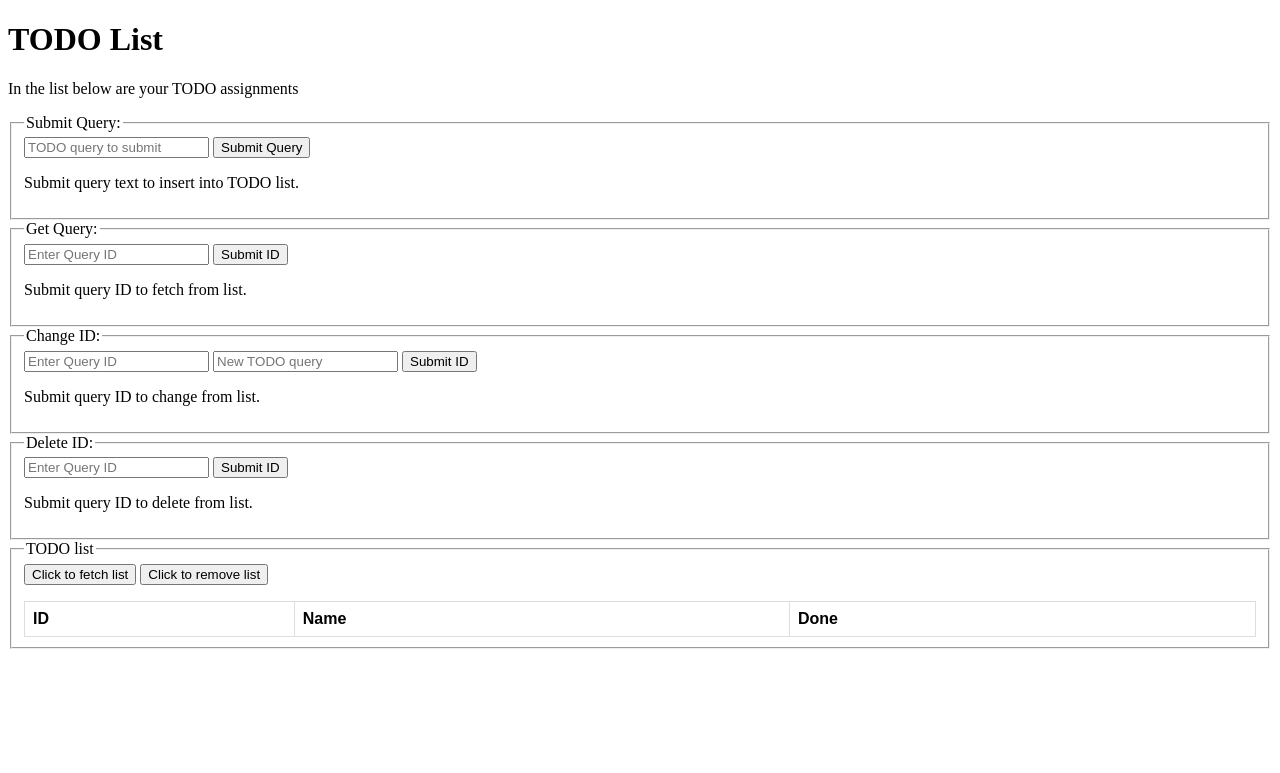
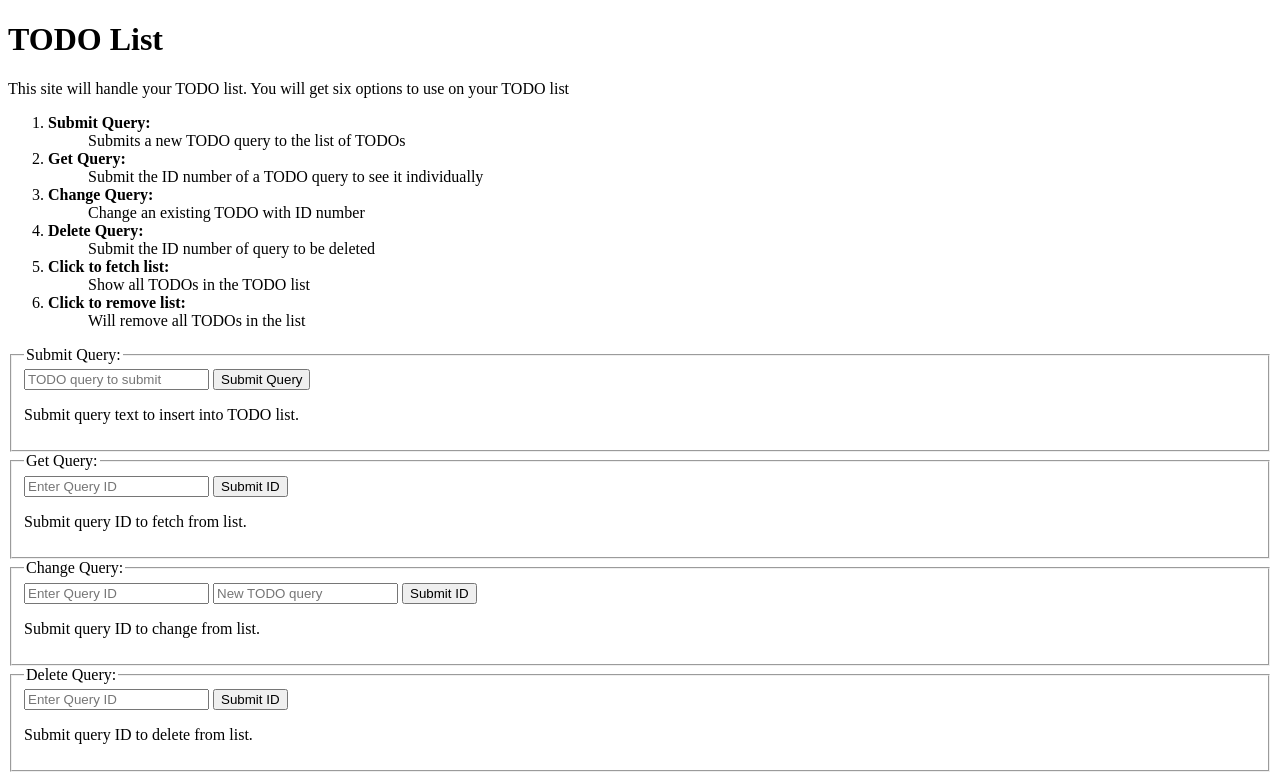
Before and after one commit to Kraknes/INF-2300, a Flask app: page / in a window 1280 px wide. Shown: the top 773 px of the page. Before the commit the page ends 649 px from the top, so only its background shows below. Run offline with Flask 3, Linux system fonts and the light colour scheme; lists and menus that the app fills with data are empty.

Commit message:
rapport nesten ferdig

```diff
--- a/Oblig2/Assignment 2/src/templates/index.html
+++ b/Oblig2/Assignment 2/src/templates/index.html
@@ -29,7 +29,22 @@ td, th {
 
     <h1> TODO List </h1>
 
-    <p> In the list below are your TODO assignments</p>
+    <p> This site will handle your TODO list.
+        You will get six options to use on your TODO list</p>
+    <ol>
+        <li><b>Submit Query:</b></li>
+            <dd>Submits a new TODO query to the list of TODOs</dd>
+        <li><b>Get Query:</b></li>
+            <dd>Submit the ID number of a TODO query to see it individually</dd>
+        <li><b>Change Query:</b></li>
+            <dd> Change an existing TODO with ID number</dd>
+        <li><b>Delete Query:</b> </li>
+            <dd>Submit the ID number of query to be deleted</dd>
+        <li><b>Click to fetch list:</b></li>
+            <dd>Show all TODOs in the TODO list</dd>
+        <li><b>Click to remove list:</b></li>
+            <dd>Will remove all TODOs in the list</dd>
+    </ol>
 
     <!-- Submittion Query to TODO list (POST) -->
     <form id="create" onsubmit="return submitQuery(event)">
@@ -54,7 +69,7 @@ td, th {
 
     <form id="changeID" onsubmit="return putID(event)">
         <fieldset>
-            <legend>Change ID:</legend>
+            <legend>Change Query:</legend>
             <input type="number" id="IDtoPut" placeholder="Enter Query ID" autocomplete="off" min="1" required/>
             <input type="text" id="TexttoPut" placeholder="New TODO query" autocomplete="off" min="1" required/>
             <button type="submit">Submit ID</button>
@@ -65,7 +80,7 @@ td, th {
 
     <form id="deleteID" onsubmit="return deleteID(event)">
         <fieldset>
-            <legend>Delete ID:</legend>
+            <legend>Delete Query:</legend>
             <input type="number" id="IDtoDelete" placeholder="Enter Query ID" autocomplete="off" min="1" required>
             <button type="submit">Submit ID</button>
             <p>Submit query ID to delete from list.</p>
@@ -154,7 +169,6 @@ td, th {
         async function submitQuery(e) { // Submit Query POST function
             e.preventDefault();
             var name = document.getElementById("submitText").value; // data from client input
-            // Respondere riktig til server
             const response = await fetch("/api/items", // Sends to server
                 {
                 method: "post",
@@ -239,7 +253,6 @@ td, th {
 
         async function getText() { // GET list from server to HTTP client ("click to fetch list" button)
             const response = await fetch("/api/items");
-
             const object = await response.json();
             const status = document.getElementById('getAllStatus');
             if (!object.items){
```
Also changed, not shown: 1 other file.
